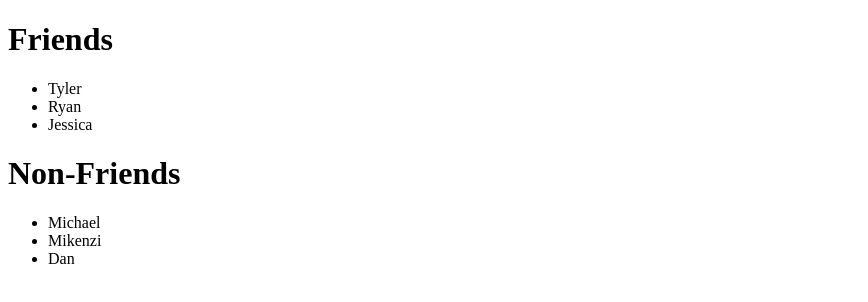
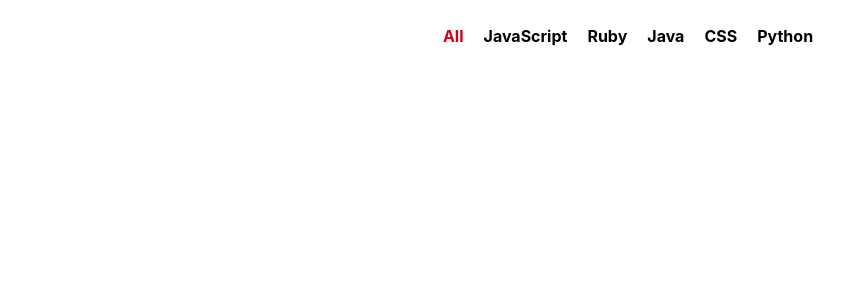
Before and after one commit to ashiyaman/React-Projects, a React app in the folder 3.github-battle/: page / in a window 1280 px wide. Shown: the top 302 px of the page, without its empty margins (0-868 px from the left). Built offline with nearby package versions, Linux system fonts and the light colour scheme.

Commit message:
Managing and updating state

```diff
--- /dev/null
+++ b/3.github-battle/app/components/App.js
@@ -0,0 +1,16 @@
+var React = require('react');
+var Popular = require('./Popular');
+
+
+class App extends React.Component {
+  render() {
+    // return has () coz if we do return, JS will add ; at end (ie.return;) and the next line ie.div will not be executed
+    return (
+      <div className='container'>
+        <Popular />
+      </div>
+    )
+  }
+}
+
+module.exports = App;
--- /dev/null
+++ b/3.github-battle/app/components/Popular.js
@@ -0,0 +1,52 @@
+var React = require('react');
+
+class Popular extends React.Component {
+  constructor(props) {
+    super(props);
+    this.state = {
+      selectedLanguage: 'All',
+    };
+
+    this.updateLanguage = this.updateLanguage.bind(this);
+    // here we say this.updateLanguage, we want it to be a function whose this is bound always to this keyword
+    // right here(bind(this))
+  }
+  updateLanguage(lang) {
+    this.setState(function () {
+      return {
+        selectedLanguage: lang,
+      }
+    });
+  }
+  // we know whats in the value of this only when its invoked
+  // this in updateLanguage may have some other context if not invoked properly
+  // hence we should bind this
+  render() {
+    var languages = ['All', 'JavaScript', 'Ruby', 'Java', 'CSS', 'Python'];
+    console.log("up ", this);     // Popular
+
+    return (
+      <div>
+        <ul className='languages'>
+          {languages.map(function (lang) {
+            console.log(this);    // this is undefined without map second argument
+            return (
+              <li
+                style = {lang === this.state.selectedLanguage ? {color: '#d0021b'} : null}
+                onClick={this.updateLanguage.bind(null, lang)}
+                key={lang}>{lang}
+              </li>
+              // here this is undefined
+              // hence onclick will throw error
+              // this is typical problem of map
+              // hence map accepts a secong argument that is the specific context we want the function(map function)
+              // to be invoked
+            )
+          }, this)}
+        </ul>
+      </div>
+    )
+  }
+}
+
+module.exports = Popular;
--- /dev/null
+++ b/3.github-battle/app/index.css
@@ -0,0 +1,24 @@
+body {
+  /* instead of loading heavy fonts, this loads system fonts
+      one or more of them is already going to be in user system*/
+  font-family: -apple-system,BlinkMacSystemFont,Segoe UI,Roboto,Oxygen-Sans,Ubuntu,Cantarell,Helvetica Neue,sans-serif;
+}
+
+.container {
+  max-width: 1200px;
+}
+
+li {
+  list-style: none;
+}
+
+.languages {
+  display: flex;
+  justify-content: center;
+}
+
+.languages li {
+  margin: 10px;
+  font-weight: bold;
+  cursor: pointer;
+}
--- a/3.github-battle/app/index.js
+++ b/3.github-battle/app/index.js
@@ -1,85 +1,10 @@
 import React from 'react';
 import ReactDOM from 'react-dom';
-import PropTypes from 'prop-types';
+require('./index.css');
+var App = require('./components/App.js');
 
-class User extends React.Component {
-  render() {
-    var friends = this.props.list.filter(function(user) {
-      return user.friend === true
-    });
+// index.js is only responsible for requiring app.js and rendering it to the DOM
 
-    var nonFriends = this.props.list.filter(function(user) {
-      return user.friend === false
-    });
-
-    return (
-      /* <div>
-        <h1>Friends</h1>
-          <ul>
-            {friends.map(function(user) {
-              return <li>{user.name}</li>
-            })}
-          </ul>
-        <h1>Non-Friends</h1>
-          <ul>
-            {nonFriends.map(function(user) {
-              return <li>{user.name}</li>
-            })}
-          </ul>
-      </div> */
-      // this will give error in console (Warning: Each child in an array or iterator should have a unique "key" prop)
-      // unique key helps to update or delete the specific item
-
-      <div>
-        <h1>Friends</h1>
-          <ul>
-            {friends.map(function(user) {
-              return <li key={user.name}>{user.name}</li>
-            })}
-          </ul>
-
-        <h1>Non-Friends</h1>
-          <ul>
-            {nonFriends.map(function(user, index) {
-              return <li key={index}>{user.name}</li>
-            })}
-          </ul>
-      </div>
-      // here, for key we give unique value ( we assume that name is unique)
-      // if we dont have unique values, we can give index
-    )
-  }
-}
-
-/*User.propTypes = {
-  list: PropTypes.array.isRequired
-}*/
-
-// prop-types is useful to validate
-// also, instead of looking at render() method to figure out whats going on, we can look at propTypes to understand
-// what is required by the component
-// we can specifically say
-
-/*User.propTypes = {
-  list: PropTypes.arrayOf(PropTypes.object)
-}*/
-
-// or more specifically specifically
-User.propTypes = {
-  list: PropTypes.arrayOf(PropTypes.shape({
-    name: PropTypes.string.isRequired,
-    friend: PropTypes.bool.isRequired
-  }))
-}
-
-ReactDOM.render(
-  <User list={[
-    { name: 'Tyler', friend: true },
-    { name: 'Ryan', friend: true },
-    { name: 'Michael', friend: false },
-    { name: 'Mikenzi', friend: false },
-    { name: 'Jessica', friend: true },
-    { name: 'Dan', friend: false } ]}
-  />,
-  document.getElementById('app')
-);
+ReactDOM.render (
+  <App />, document.getElementById('app')
+)
```
